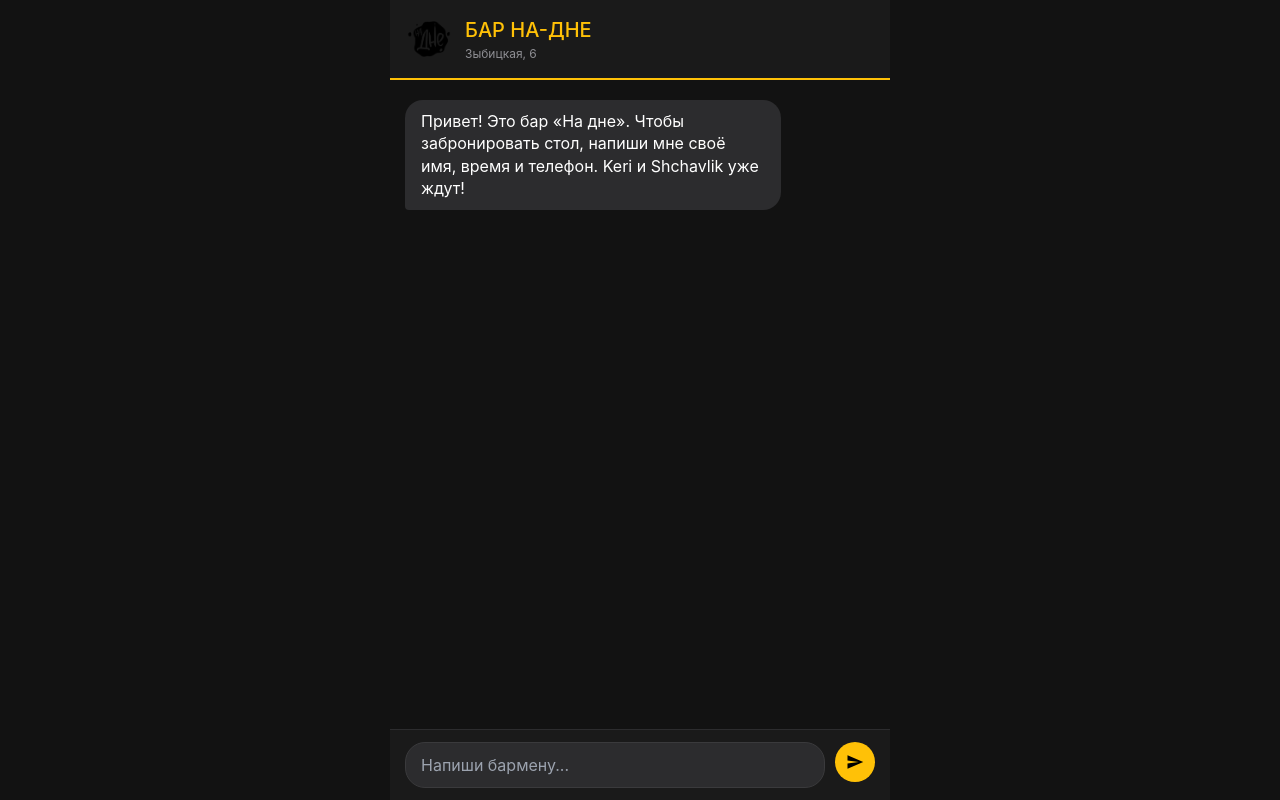
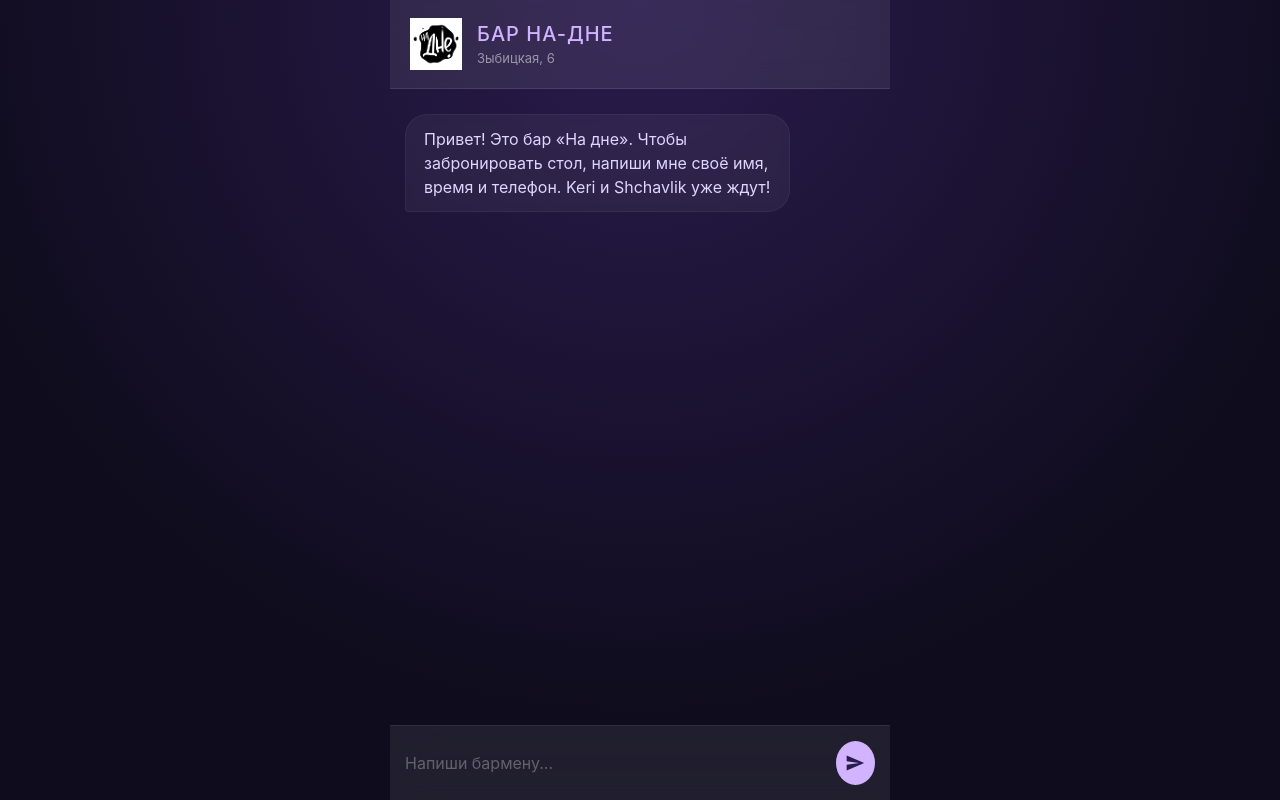
Before and after one commit to Vazhniy/Booking_bar-na-dne, a React (Vite) app in the folder frontend/: page / in a window 1280 px wide. Built offline with nearby package versions, Linux system fonts and the light colour scheme.

Commit message:
Update App.css

```diff
--- a/frontend/src/App.css
+++ b/frontend/src/App.css
@@ -1,10 +1,13 @@
-/* frontend/src/App.css */
 :root {
-  --bg-color: #121212;
-  --accent-color: #FFC107; /* Спокойный янтарно-желтый */
-  --text-white: #ffffff;
-  --bot-bubble: #2c2c2e;
-  --user-bubble: #FFC107;
+  /* Мягкая фиолетовая палитра */
+  --bg-color: #0f0c1d; /* Глубокий темный фиолетовый */
+  --glass-white: rgba(255, 255, 255, 0.08);
+  --glass-purple: rgba(180, 150, 255, 0.15);
+  --accent-soft-purple: #d1b3ff; /* Светло-фиолетовый акцент */
+  --text-main: #f0eaff;
+
+  --bot-bubble: rgba(255, 255, 255, 0.05);
+  --user-bubble: rgba(209, 179, 255, 0.3);
 }
 
 * {
@@ -17,8 +20,10 @@
   margin: 0;
   padding: 0;
   overflow: hidden;
-  background-color: var(--bg-color);
-  font-family: -apple-system, system-ui, sans-serif;
+  background: var(--bg-color);
+  background-image: radial-gradient(circle at 50% 0%, #2a1b4d 0%, #0f0c1d 70%);
+  font-family: -apple-system, system-ui, "Segoe UI", Roboto, sans-serif;
+  color: var(--text-main);
 }
 
 .app-container {
@@ -28,30 +33,33 @@
   max-width: 500px;
   margin: 0 auto;
   position: relative;
-  background: var(--bg-color);
   padding-top: env(safe-area-inset-top);
   padding-bottom: env(safe-area-inset-bottom);
 }
 
-/* --- Шапка --- */
+/* --- Шапка: Смещение влево и матовое стекло --- */
 .header {
-  padding: 15px;
-  background: #1a1a1a;
-  border-bottom: 2px solid var(--accent-color);
+  padding: 18px 20px;
+  background: var(--glass-white);
+  backdrop-filter: blur(15px);
+  -webkit-backdrop-filter: blur(15px);
+  border-bottom: 1px solid rgba(255, 255, 255, 0.1);
   z-index: 10;
 }
 
 .header-content {
   display: flex;
   align-items: center;
-  justify-content: flex-start; /* Смещение влево */
-  gap: 12px;
+  justify-content: flex-start; /* Смещено влево */
+  gap: 15px;
 }
 
 .logo {
-  height: 48px;
+  height: 52px;
   width: auto;
-  mix-blend-mode: multiply; /* Убирает белый фон */
+  /* Убирает белый фон у темного логотипа на темном фоне */
+  mix-blend-mode: multiply;
+  filter: brightness(1.2);
 }
 
 .header-text {
@@ -62,85 +70,105 @@
 .bar-title {
   margin: 0;
   font-size: 20px;
-  font-weight: 500; /* Не жирный шрифт */
-  color: var(--accent-color);
+  font-weight: 500; /* Не жирный */
+  color: var(--accent-soft-purple);
   text-transform: uppercase;
+  letter-spacing: 1px;
 }
 
 .bar-address {
   margin: 0;
-  font-size: 12px;
-  color: #8e8e93;
+  font-size: 13px;
+  color: rgba(255, 255, 255, 0.5);
+  font-weight: 400;
 }
 
 /* --- Окно чата --- */
 .chat-window {
   flex: 1;
   overflow-y: auto;
-  padding: 20px 15px;
+  padding: 25px 15px;
   display: flex;
   flex-direction: column;
-  gap: 12px;
-  background: var(--bg-color);
+  gap: 14px;
 }
 
 .message {
-  max-width: 80%;
-  padding: 10px 16px;
-  border-radius: 18px;
+  max-width: 82%;
+  padding: 12px 18px;
+  border-radius: 22px;
   font-size: 16px;
-  line-height: 1.4;
+  line-height: 1.5;
+  backdrop-filter: blur(5px);
+  border: 1px solid rgba(255, 255, 255, 0.05);
 }
 
 .bot {
   align-self: flex-start;
   background: var(--bot-bubble);
-  color: white;
+  color: #e0d5ff;
   border-bottom-left-radius: 4px;
 }
 
 .user {
   align-self: flex-end;
   background: var(--user-bubble);
-  color: #000;
-  font-weight: 500;
+  color: #ffffff;
   border-bottom-right-radius: 4px;
+  border: 1px solid rgba(209, 179, 255, 0.2);
 }
 
-/* --- Панель ввода --- */
+/* --- Панель ввода: Стеклянный стиль --- */
 .input-area {
-  padding: 12px 15px;
-  background: #1a1a1a;
+  padding: 15px;
+  background: var(--glass-white);
+  backdrop-filter: blur(20px);
+  -webkit-backdrop-filter: blur(20px);
   display: flex;
-  gap: 10px;
-  border-top: 1px solid #2c2c2e;
+  gap: 12px;
+  border-top: 1px solid rgba(255, 255, 255, 0.08);
+}
+
+.input-wrapper {
+  flex: 1;
+  background: rgba(255, 255, 255, 0.05);
+  border: 1px solid rgba(255, 255, 255, 0.1);
+  padding: 10px 18px;
+  border-radius: 25px;
 }
 
 input {
-  flex: 1;
-  background: #2c2c2e;
-  border: 1px solid #3a3a3c;
-  padding: 10px 15px;
-  border-radius: 20px;
+  width: 100%;
+  background: transparent;
+  border: none;
   color: white;
   font-size: 16px;
   outline: none;
 }
 
+input::placeholder {
+  color: rgba(255, 255, 255, 0.3);
+}
+
 .send-btn {
-  background: var(--accent-color);
+  background: var(--accent-soft-purple);
   border: none;
-  width: 40px;
-  height: 40px;
+  width: 44px;
+  height: 44px;
   border-radius: 50%;
   cursor: pointer;
   display: flex;
   align-items: center;
   justify-content: center;
+  transition: transform 0.2s, opacity 0.2s;
+}
+
+.send-btn:active {
+  transform: scale(0.9);
 }
 
 .send-btn svg {
-  fill: #000;
-  width: 18px;
-  height: 18px;
+  fill: #2a1b4d;
+  width: 20px;
+  height: 20px;
 }
```
